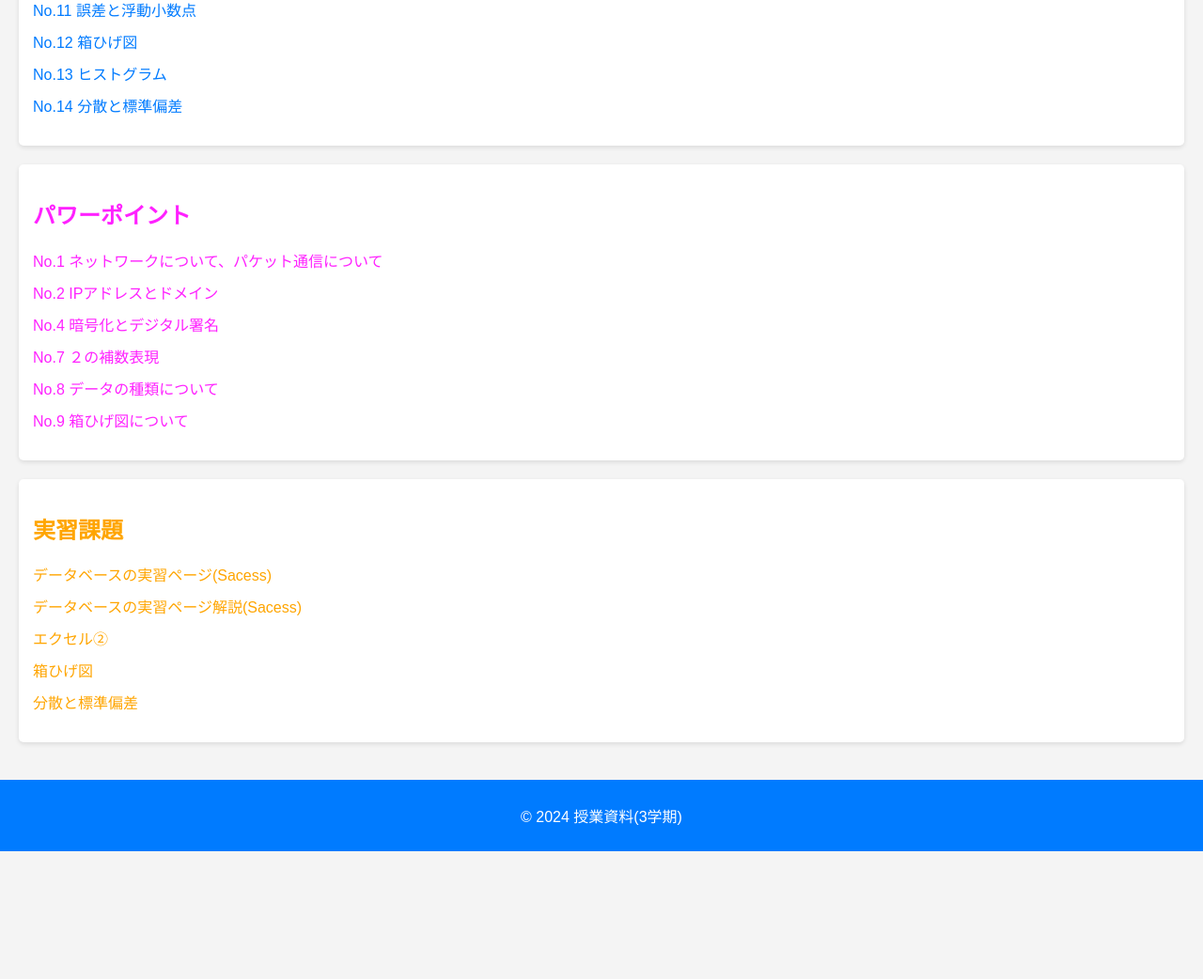
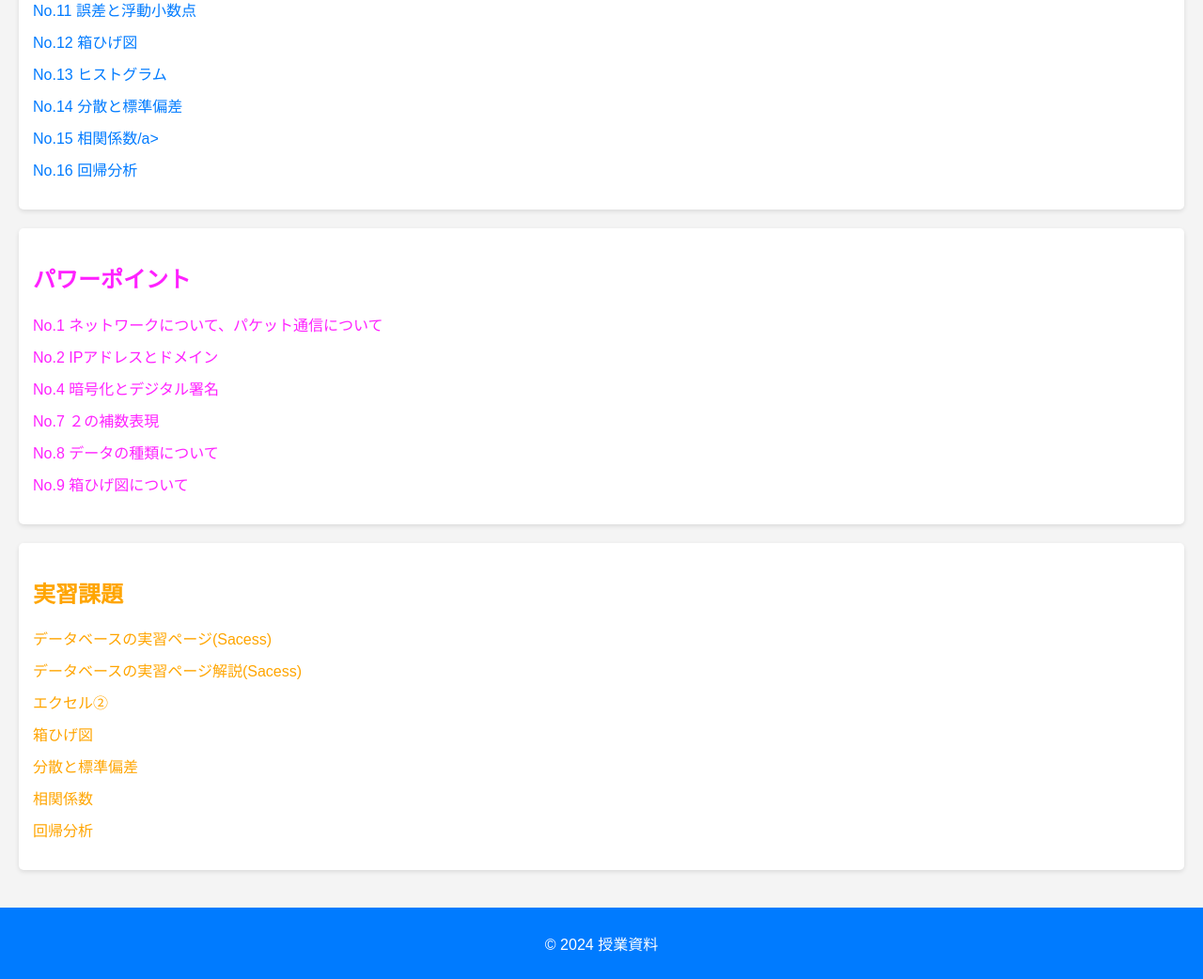
Before and after one commit to Big-waka/-, a plain HTML site: page index.html in a window 1280 px wide. Shown: the part 518-1560 px from the top of the page at 94% size. Before the commit the page ends 1424 px from the top, so only its background shows below. Drawn offline with Linux system fonts and the light colour scheme.

Commit message:
Update index.html

```diff
--- a/index.html
+++ b/index.html
@@ -28,6 +28,10 @@
 		<li><a href="12.pdf" target="_blank">No.12 箱ひげ図</a></li>
  		<li><a href="13.pdf" target="_blank">No.13 ヒストグラム</a></li>
                 <li><a href="14.pdf" target="_blank">No.14 分散と標準偏差</a></li>
+		 <li><a href="15.pdf" target="_blank">No.15 相関係数/a></li>
+		 <li><a href="16.pdf" target="_blank">No.16 回帰分析</a></li>
+
+
 
 
 
@@ -56,6 +60,8 @@
                 <li><a id="c"href="エクセル②.xlsx" target="_blank">エクセル②</a></li>
 		<li><a id="c"href="箱ひげ.xlsx" target="_blank">箱ひげ図</a></li>
                 <li><a id="c"href="分散.xlsx" target="_blank">分散と標準偏差</a></li>
+		<li><a id="c"href="相関係数" target="_blank">相関係数</a></li>
+		<li><a id="c"href="回帰分析.xlsx" target="_blank">回帰分析</a></li>
 
 
             </ul>
@@ -63,6 +69,6 @@
 
     </main>
     <footer>
-        <p>&copy; 2024 授業資料(3学期)</p>
+        <p>&copy; 2024 授業資料</p>
     </footer>
 </body>
```
